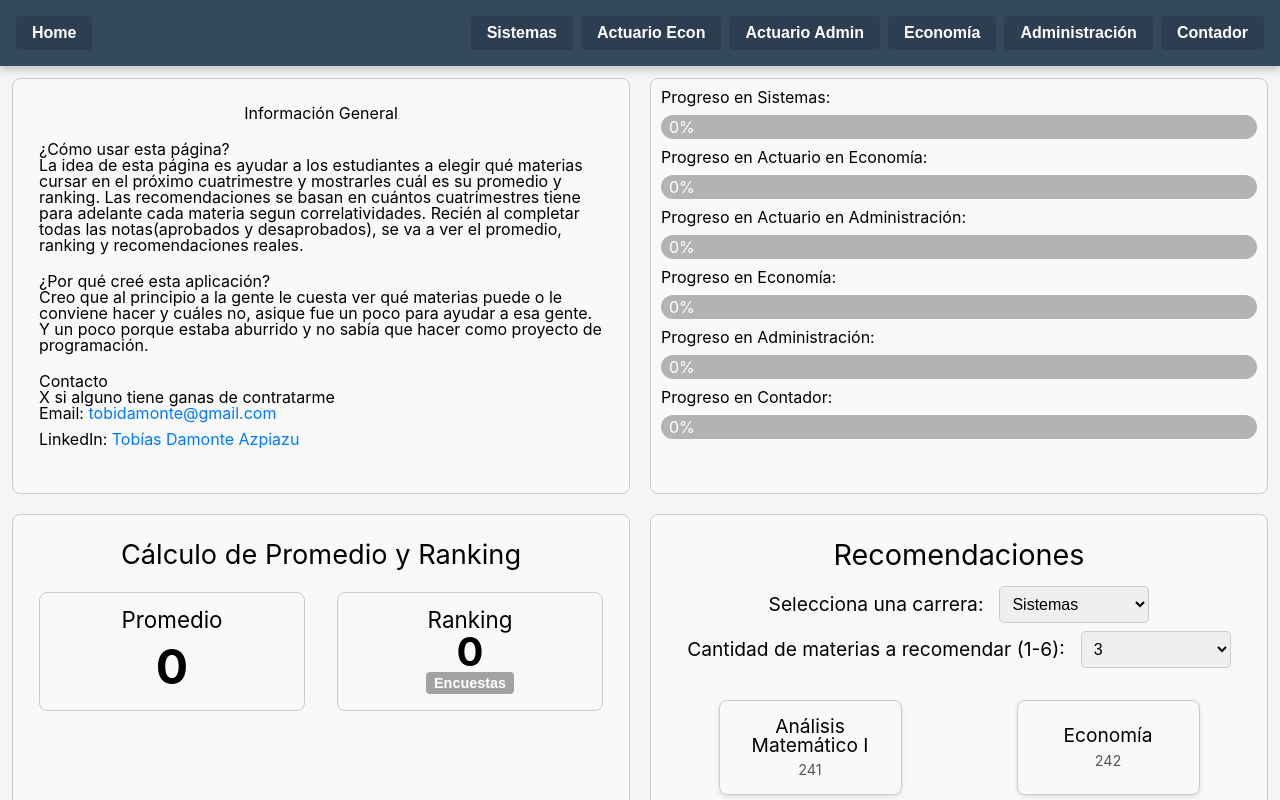
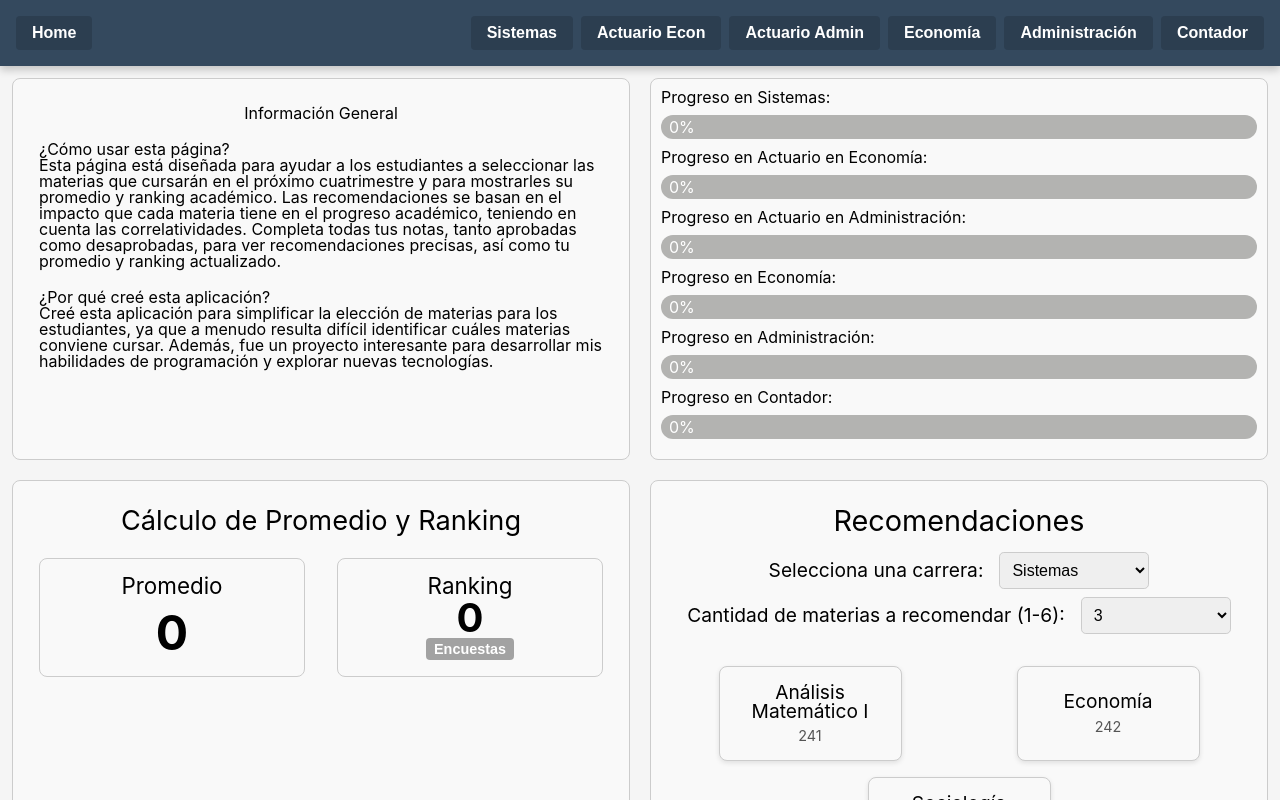
Before and after one commit to TDamonteAzpiazu/Carreras, a React (Create React App) app in the folder front/: page / in a window 1280 px wide. Shown: the top 800 px of the page. Built offline with nearby package versions, Linux system fonts and the light colour scheme.

Commit message:
Cambios minimos en informacion general

```diff
--- a/front/src/components/primary/informacionGeneral/informacionGeneral.tsx
+++ b/front/src/components/primary/informacionGeneral/informacionGeneral.tsx
@@ -8,29 +8,15 @@ export const InformacionGeneral = () => {
             <section className={styles.section}>
                 <h2>¿Cómo usar esta página?</h2>
                 <p>
-                    La idea de esta página es ayudar a los estudiantes a elegir qué materias cursar en el próximo cuatrimestre y mostrarles cuál es su promedio y ranking.
-                    Las recomendaciones se basan en cuántos cuatrimestres tiene para adelante cada materia segun correlatividades.
-                    Recién al completar todas las notas(aprobados y desaprobados), se va a ver el promedio, ranking y recomendaciones reales.
+                    Esta página está diseñada para ayudar a los estudiantes a seleccionar las materias que cursarán en el próximo cuatrimestre y para mostrarles su promedio y ranking académico. Las recomendaciones se basan en el impacto que cada materia tiene en el progreso académico, teniendo en cuenta las correlatividades. Completa todas tus notas, tanto aprobadas como desaprobadas, para ver recomendaciones precisas, así como tu promedio y ranking actualizado.
                 </p>
             </section>
 
             <section className={styles.section}>
                 <h2>¿Por qué creé esta aplicación?</h2>
                 <p>
-                    Creo que al principio a la gente le cuesta ver qué materias puede o le conviene hacer y cuáles no, asique fue un poco para ayudar a esa gente.
-                    Y un poco porque estaba aburrido y no sabía que hacer como proyecto de programación.
+                    Creé esta aplicación para simplificar la elección de materias para los estudiantes, ya que a menudo resulta difícil identificar cuáles materias conviene cursar. Además, fue un proyecto interesante para desarrollar mis habilidades de programación y explorar nuevas tecnologías.
                 </p>
-            </section>
-
-            <section className={styles.section}>
-                <h2>Contacto</h2>
-                <p>
-                    X si alguno tiene ganas de contratarme
-                </p>
-                <ul>
-                    <li>Email: <a href="mailto:tobidamonte@gmail.com">tobidamonte@gmail.com</a></li>
-                    <li>LinkedIn: <a href="https://www.linkedin.com/in/tobiasdamonteazpiazu/" target="_blank" rel="noopener noreferrer">Tobías Damonte Azpiazu</a></li>
-                </ul>
             </section>
         </div>
     );
```
